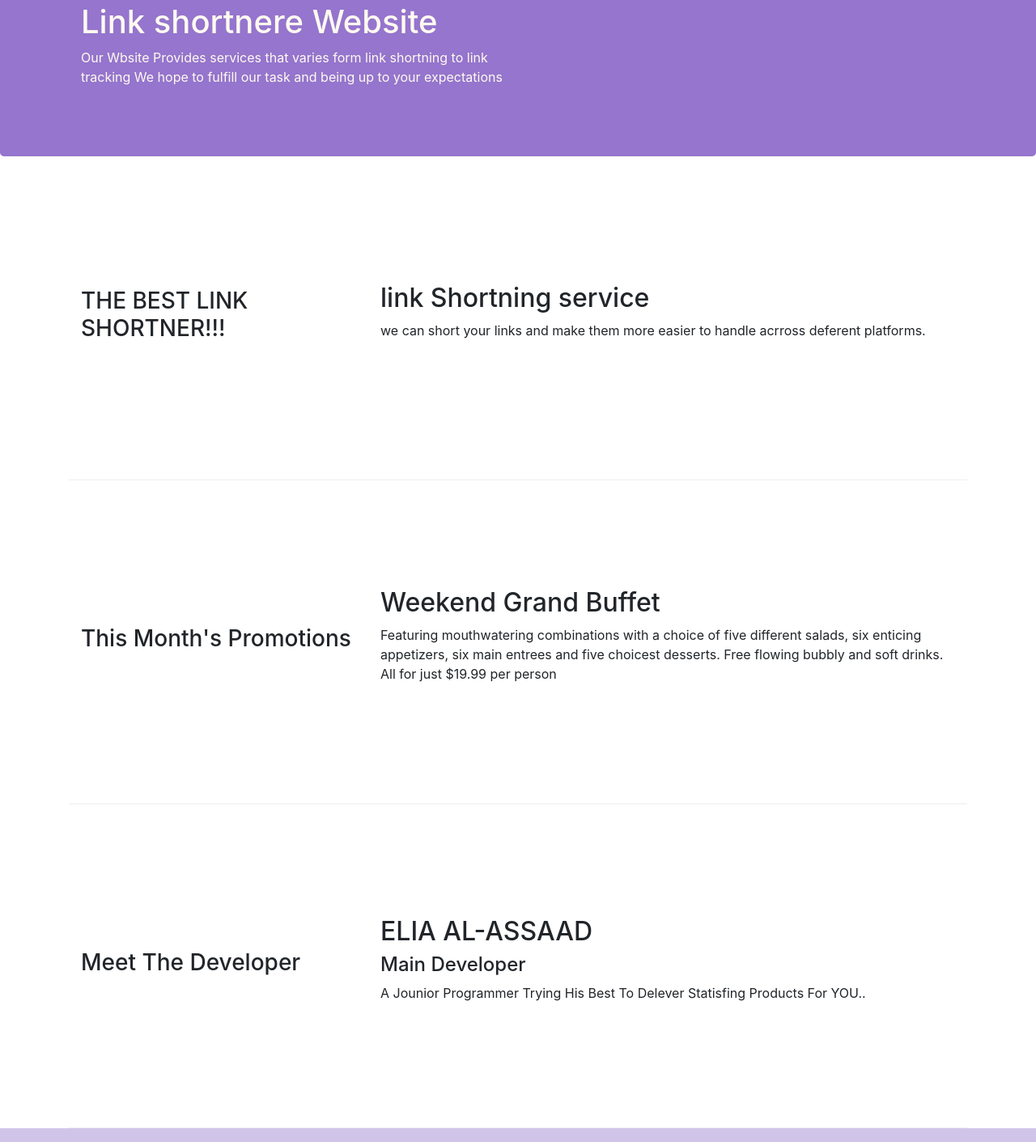
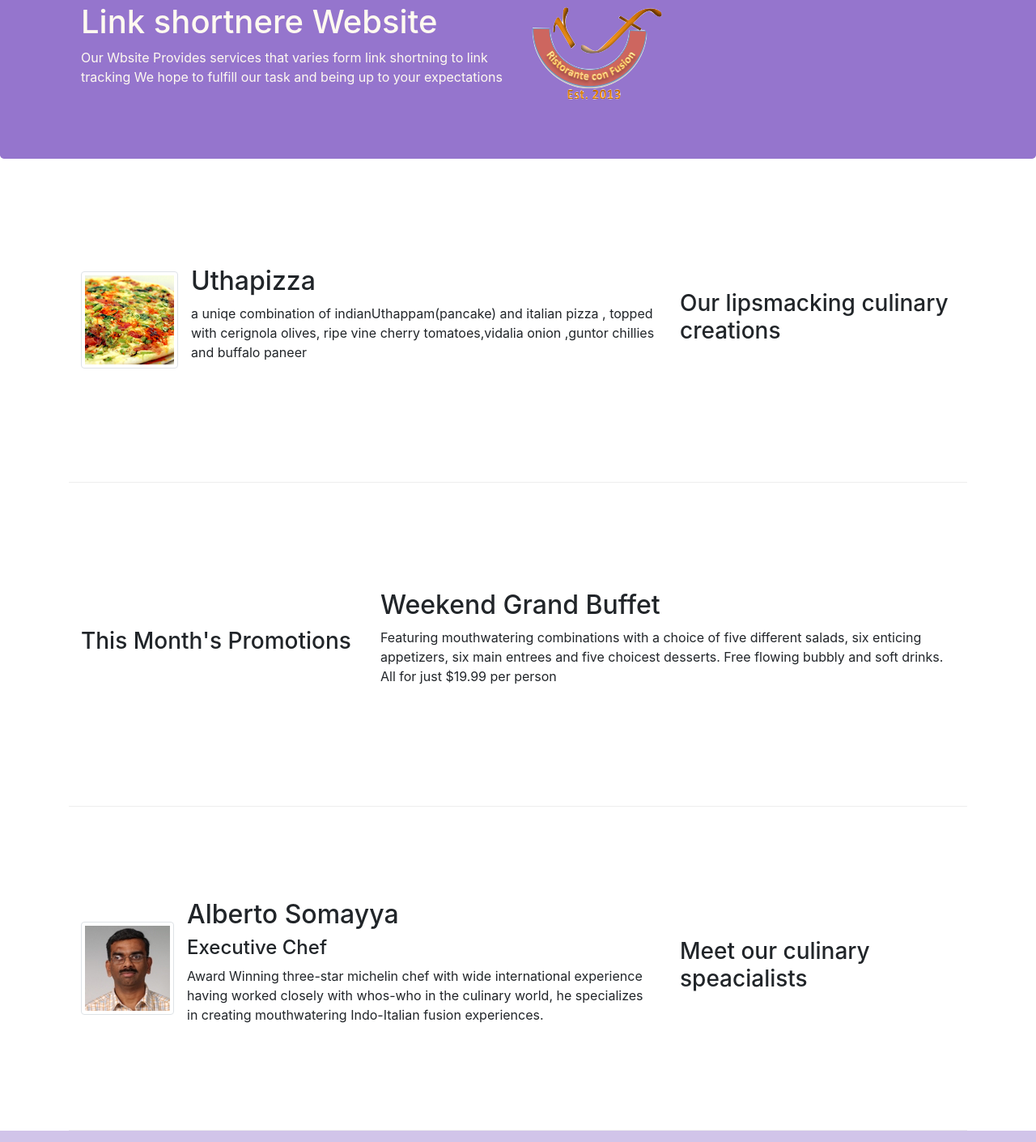
Before and after one commit to Ali-Zain1997/ConFusion, a website: page index.html in a window 1280 px wide. Shown: the part 117-1527 px from the top of the page at 81% size. Drawn offline with nearby package versions, Linux system fonts and the light colour scheme.

Commit message:
images and media

```diff
--- a/index.html
+++ b/index.html
@@ -21,7 +21,7 @@
             <button class="navbar-toggler" type="button" data-toggle="collapse" data-target="#Navbar">
                 <span class="navbar-toggler-icon"></span>
             </button>
-            <a class="navbar-brand" href="#">Ristorante Con Fusion </a>
+            <a class="navbar-brand" href="#"><img src="img/logo.png" height="30" width="41"></a>
             <div class="collapse navbar-collapse" id="Navbar">
                 <ul class="navbar-nav mr-auto">
                     <li class="nav-item active"><a class="nav-link" href="#"><span class="fa fa-home fa-lg"></span> HOME</a></li>
@@ -39,7 +39,8 @@
                     <h1>Link shortnere Website</h1>
                     <p>Our Wbsite Provides services that varies form link shortning to link tracking We hope to fulfill our task and being up to your expectations</p>
                 </div>
-                <div class="col-12 col-sm">
+                <div class="col-12 col-sm align-self-center">
+                    <img src="img/logo.png" class="img-fluid">
                 </div>
             </div>
         </div>
@@ -47,12 +48,18 @@
 
     <div class="container">
         <div class="row row-content align-items-center">
-            <div class="col-12 col-sm-4 order-sm-first col-md-4">
-                <h3>THE BEST LINK SHORTNER!!!</h3>
+            <div class="col-12 col-sm-4 order-sm-last col-md-4">
+                <h3>Our lipsmacking culinary creations</h3>
             </div>
-            <div class="col col-sm order-sm-last col-md">
-                <h2>link Shortning service</h2>
-                <p>we can short your links and make them more easier to handle acrross deferent platforms.</p>
+            <div class="col col-sm order-sm-first col-md">
+                <div class="media">
+                    <img class="d-flex mr-3 img-thumbnail align-self-center" src="img/uthappizza.png" alt="uthapizza">
+                    <div class="media-body">
+                        <h2 class="mt-0">Uthapizza</h2>
+                        <p>a uniqe combination of indianUthappam(pancake) and italian pizza , topped with cerignola olives, ripe vine cherry tomatoes,vidalia onion ,guntor chillies and buffalo paneer</p>
+                    </div>
+                </div>
+
             </div>
         </div>
 
@@ -68,13 +75,18 @@
         </div>
 
         <div class="row row-content align-items-center">
-            <div class="col-12 col-sm-4 order-sm-first co-md-3">
-                <h3>Meet The Developer</h3>
+            <div class="col-12 col-sm-4 order-sm-last co-md-3">
+                <h3>Meet our culinary speacialists</h3>
             </div>
-            <div class="col col-sm order-sm-last col-md">
-                <h2>ELIA AL-ASSAAD</h2>
-                <h4>Main Developer</h4>
-                <p>A Jounior Programmer Trying His Best To Delever Statisfing Products For YOU..</p>
+            <div class="col col-sm order-sm-first col-md">
+                <div class="media">
+                    <img class="d-flex mr-3 img-thumbnail align-self-center" src="img/alberto.png" alt="alberto">
+                    <div class="media-body">
+                        <h2 class="mt-0">Alberto Somayya</h2>
+                        <h4>Executive Chef</h4>
+                        <p class="d-none d-sm-block">Award Winning three-star michelin chef with wide international experience having worked closely with whos-who in the culinary world, he specializes in creating mouthwatering Indo-Italian fusion experiences.</p>
+                    </div>
+                </div>
             </div>
         </div>
     </div>
```
Also changed, not shown: aboutus.html (+2 -2 lines), contactus.html (+3 -2 lines), img/alberto.png (added), img/buffet.png (added), img/logo.png (added), img/uthappizza.png (added), 1 other file.
